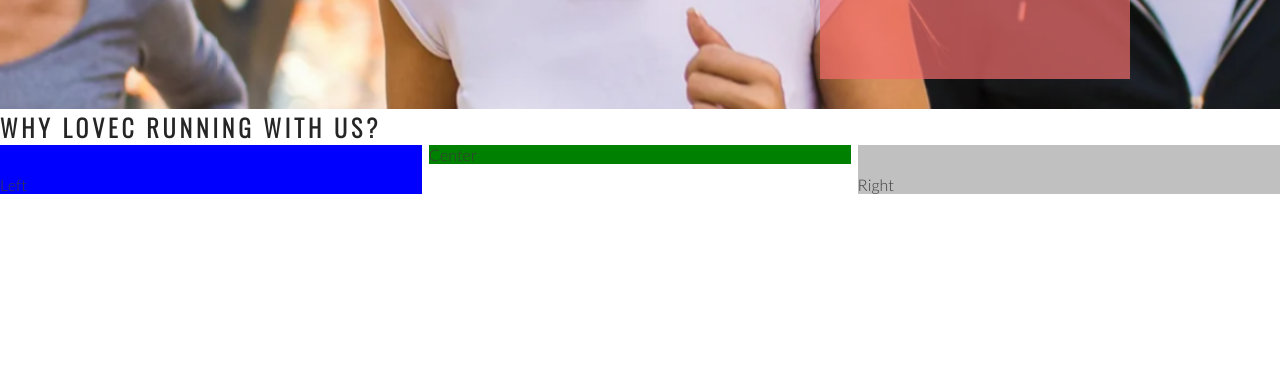
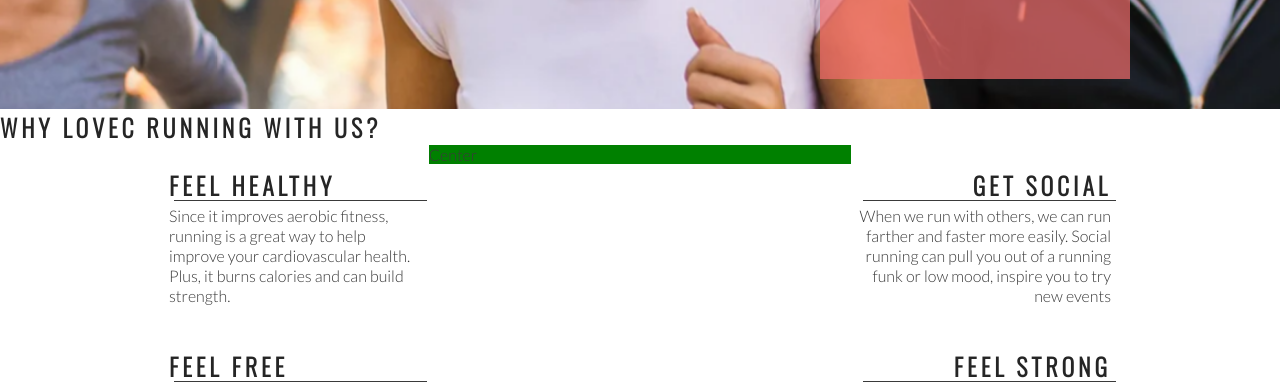
Before and after one commit to gordonbates/love_running-, a plain HTML site: page index.html in a window 1280 px wide. Shown: the part 566-952 px from the top of the page. Drawn offline with nearby package versions, Linux system fonts and the light colour scheme.

Commit message:
Add right about section content and style

```diff
--- a/assets/css/style.css
+++ b/assets/css/style.css
@@ -132,14 +132,12 @@ h2 {
     padding-top: 30px;
     width: 33%;
     float: left;
-    background-color: blue;
 }
 
 #right-about {
     padding-top: 30px;
     width: 33%;
     float: right;
-    background-color: silver;
 }
 
 #center-about {
@@ -147,3 +145,33 @@ h2 {
     margin: 0 auto;
     background-color: green;
 }
+
+hr {
+    border-top: 1px solid #3a3a3a;
+    width: 100%;
+    margin: 5px;
+}
+
+.left-about-heading {
+    width: 60%;
+    float: right;
+    line-height: 20px;
+    clear: both;
+    margin-bottom: 50px;
+}
+
+.right-about-heading {
+    width: 60%;
+    float: left;
+    line-height: 20px;
+    clear: both;
+    margin-bottom: 50px;
+}
+
+.right-about-heading h2 {
+    text-align: right;
+}
+
+.right-about-heading p {
+    text-align: right;
+}
--- a/index.html
+++ b/index.html
@@ -41,8 +41,39 @@
     </section>
     <section id="club-ethos">
         <h1>Why Lovec Running With Us?</h1>
-        <div id="left-about">Left</div>
-        <div id="right-about">Right</div>
+        <div id="left-about">
+            <div class="left-about-heading">
+                <h2>Feel Healthy</h2>
+                <hr>
+                <p>Since it improves aerobic fitness, running is a great way to help improve your cardiovascular health.
+                    Plus, it burns calories and can build strength.</p>
+            </div>
+            <div class="left-about-heading">
+                <h2>Feel Free</h2>
+                <hr>
+                <p>Physical exercise, running included, is known to release endorphins in the brain. Endorphins make you
+                    more energetic, more awake and, yes, happier.</p>
+            </div>
+
+        </div>
+        <div id="right-about">
+            <div class="right-about-heading">
+                <h2>Get Social</h2>
+                <hr>
+                <p>
+                    When we run with others, we can run farther and faster more easily. Social running can pull you out
+                    of a running funk or low mood, inspire you to try new events
+                </p>
+            </div>
+
+            <div class="right-about-heading">
+                <h2>Feel Strong</h2>
+                <hr>
+                <p>
+                    Running strengthens your heart by pumping blood more effectively through your body.
+                </p>
+            </div>
+        </div>
         <div id="center-about">Center</div>
     </section>
     <section>
```
